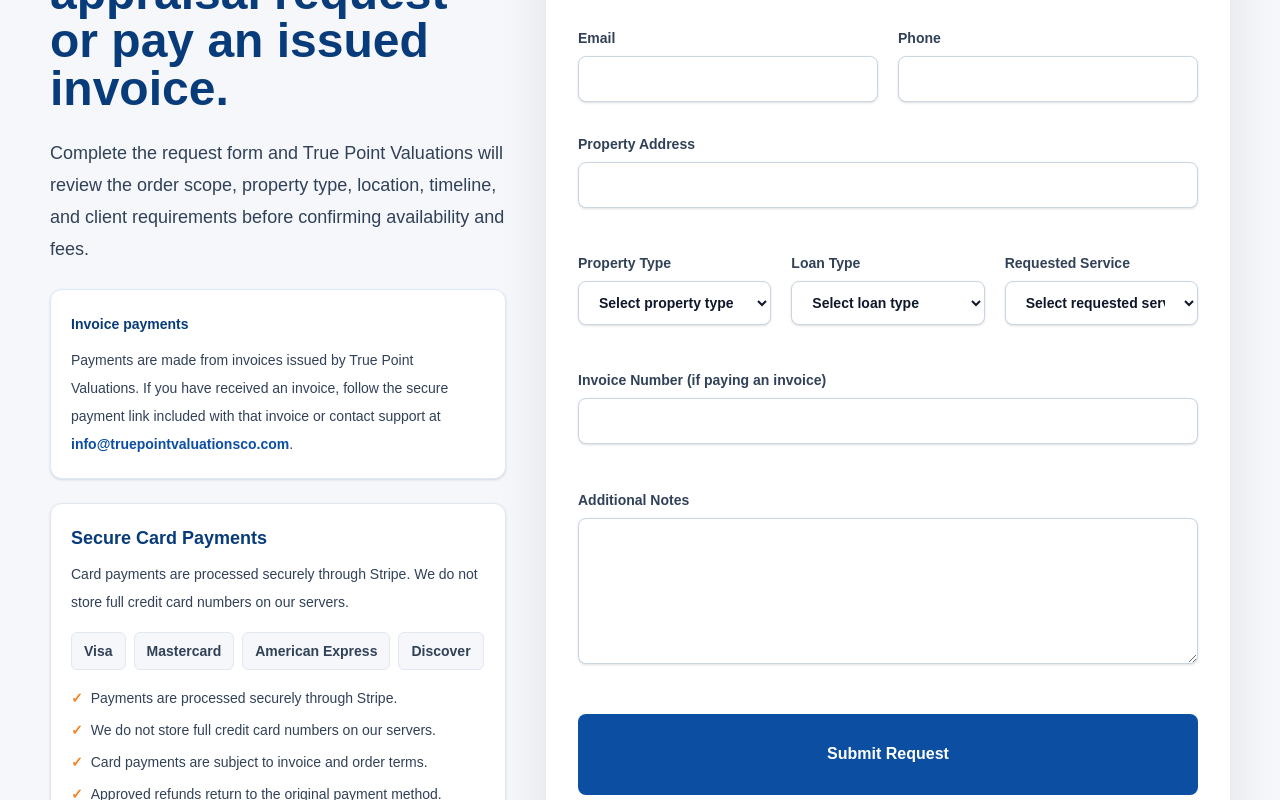
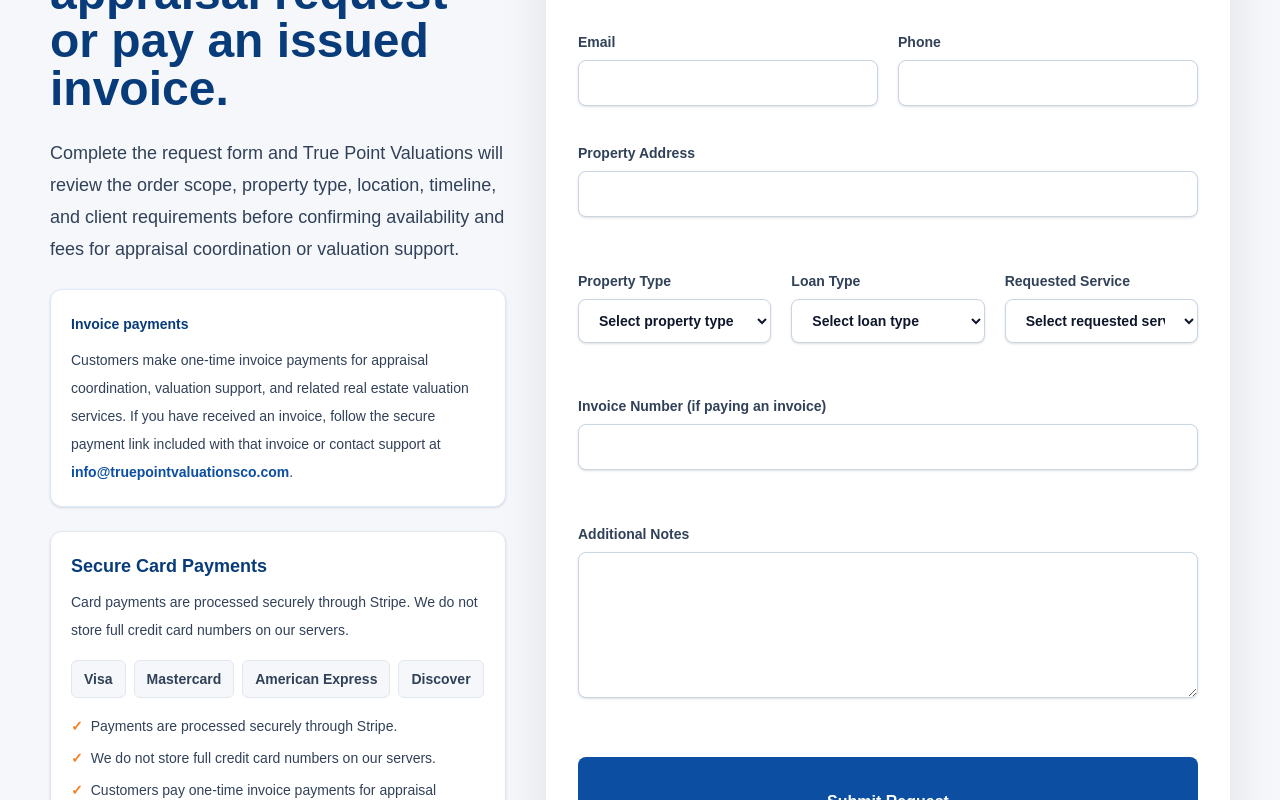
Before and after one commit to mconklin-boop/True-point-Valuations, a Next.js app: page /order-appraisal in a window 1280 px wide. Shown: the part 280-1080 px from the top of the page. Built offline with nearby package versions, Linux system fonts and the light colour scheme.

Commit message:
Update order page payment language

```diff
--- a/app/order-appraisal/page.tsx
+++ b/app/order-appraisal/page.tsx
@@ -10,7 +10,7 @@ export const metadata: Metadata = {
 const paymentNotes = [
   "Payments are processed securely through Stripe.",
   "We do not store full credit card numbers on our servers.",
-  "Card payments are subject to invoice and order terms.",
+  "Customers pay one-time invoice payments for appraisal coordination and valuation support services.",
   "Approved refunds return to the original payment method."
 ];
 
@@ -22,12 +22,12 @@ export default function OrderAppraisalPage() {
           <p className="text-sm font-extrabold uppercase tracking-wide text-[#F58220]">Order Appraisal / Pay Invoice</p>
           <h1 className="mt-3 text-5xl font-black text-[#083B7A]">Submit an appraisal request or pay an issued invoice.</h1>
           <p className="mt-6 text-lg leading-8 text-slate-700">
-            Complete the request form and {site.name} will review the order scope, property type, location, timeline, and client requirements before confirming availability and fees.
+            Complete the request form and {site.name} will review the order scope, property type, location, timeline, and client requirements before confirming availability and fees for appraisal coordination or valuation support.
           </p>
           <div className="mt-6 rounded-xl border border-blue-100 bg-white p-5 text-sm leading-7 text-slate-700 shadow-sm">
             <p className="font-black text-[#083B7A]">Invoice payments</p>
             <p className="mt-2">
-              Payments are made from invoices issued by {site.name}. If you have received an invoice, follow the secure payment link included with that invoice or contact support at <a className="font-bold text-[#0B4EA2]" href={`mailto:${site.email}`}>{site.email}</a>.
+              Customers make one-time invoice payments for appraisal coordination, valuation support, and related real estate valuation services. If you have received an invoice, follow the secure payment link included with that invoice or contact support at <a className="font-bold text-[#0B4EA2]" href={`mailto:${site.email}`}>{site.email}</a>.
             </p>
           </div>
           <div className="mt-6 rounded-xl border border-slate-200 bg-white p-5 shadow-sm">
@@ -58,7 +58,7 @@ export default function OrderAppraisalPage() {
           <div className="grid gap-5 md:grid-cols-3">
             <Field label="Property Type" name="property-type" required options={["Single Family", "Condominium", "Multi-Family", "Commercial", "Investment Property", "Other"]} />
             <Field label="Loan Type" name="loan-type" options={["Purchase", "Refinance", "Private Lending", "Hard Money", "Portfolio Review", "Other"]} />
-            <Field label="Requested Service" name="requested-service" required options={["Residential Appraisal Coordination", "Commercial Appraisal Coordination", "Valuation/Order Support", "AMC Appraisal Management", "Appraisal Review"]} />
+            <Field label="Requested Service" name="requested-service" required options={["Residential Appraisal Coordination", "Commercial Appraisal Coordination", "Valuation Support", "Appraisal Order Coordination", "Valuation Review Support"]} />
           </div>
           <Field label="Invoice Number (if paying an invoice)" name="invoice-number" />
           <label className="block text-sm font-bold text-slate-700">
```
